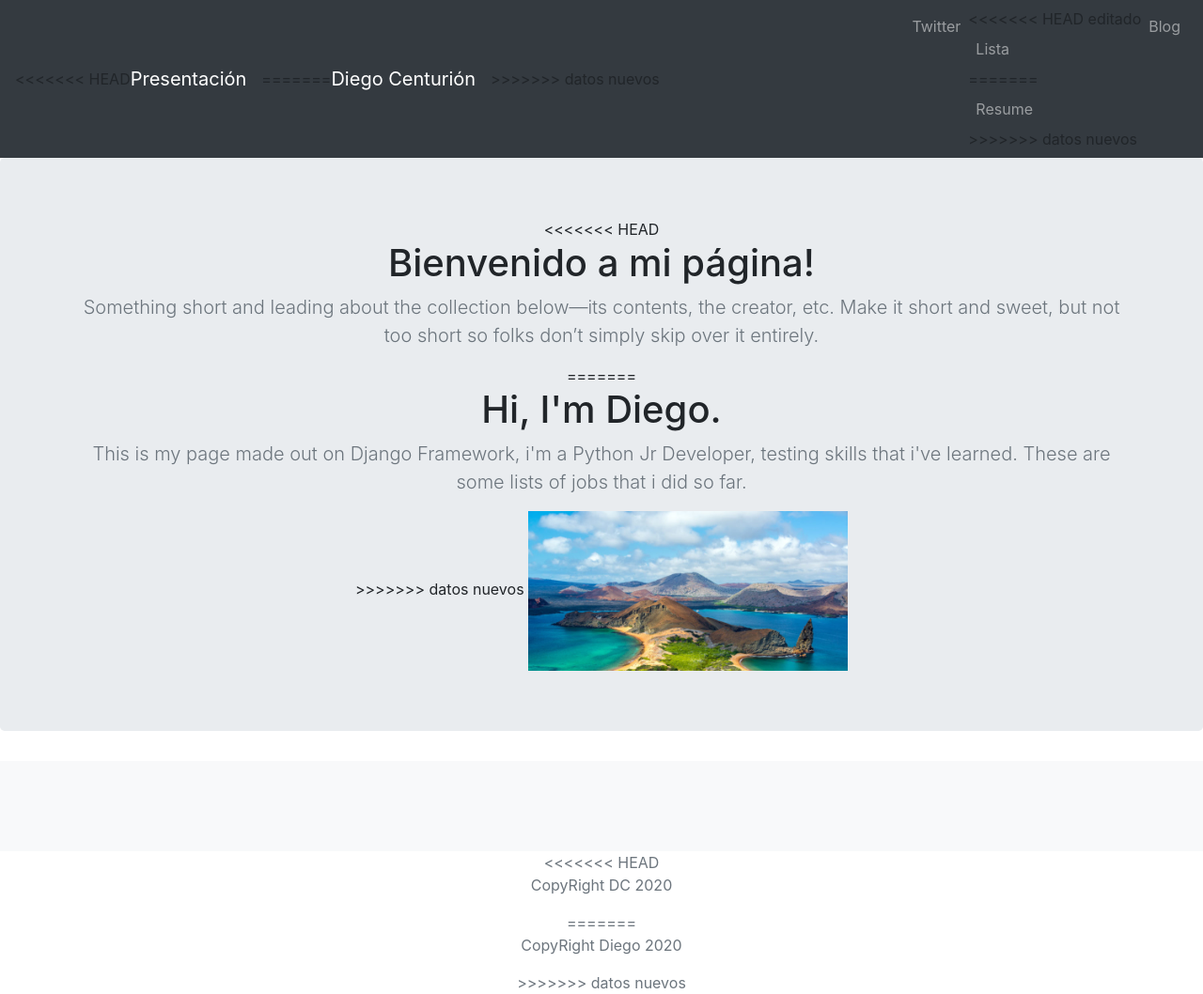
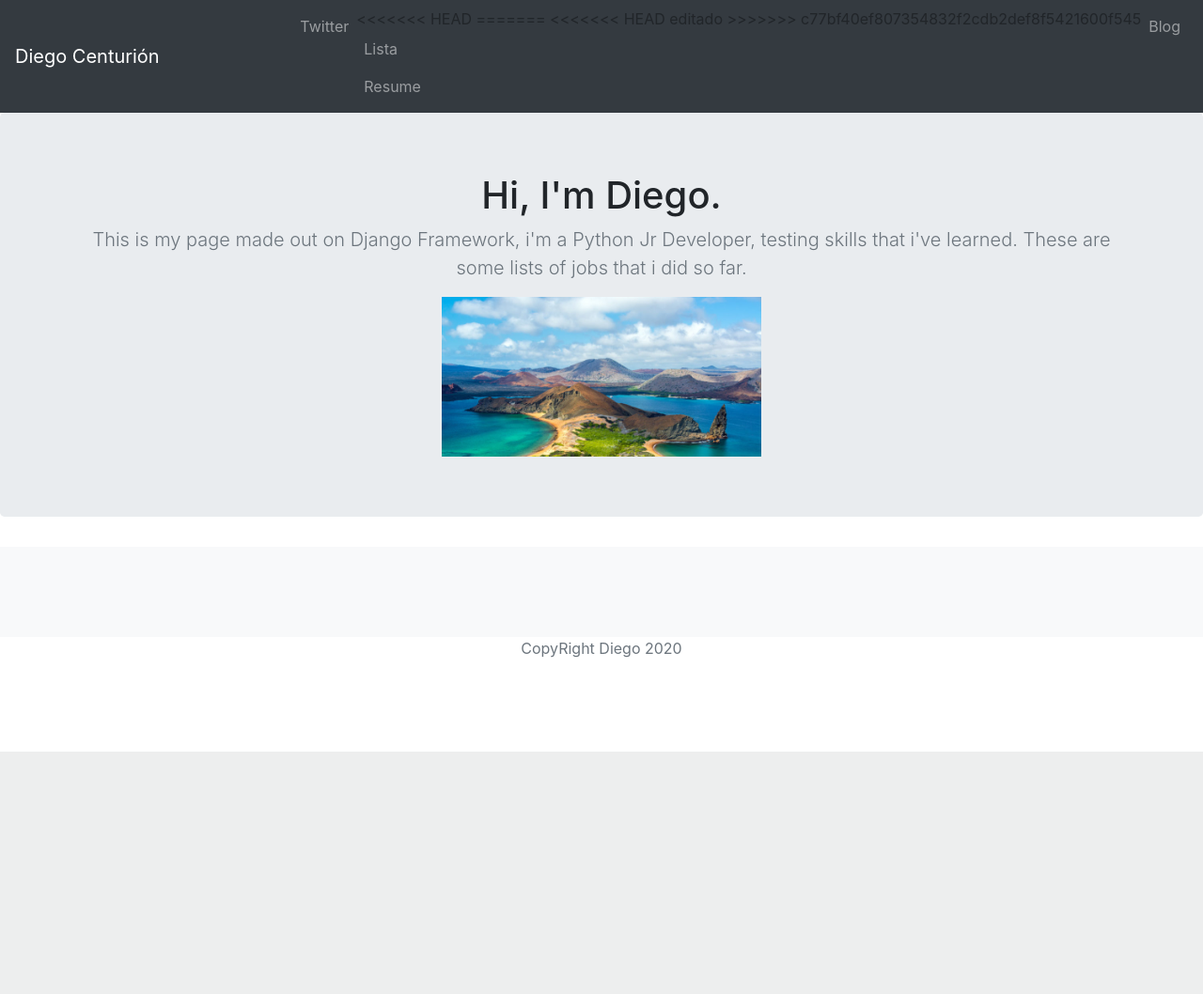
Before and after one commit to diegocent07/portfolio-project, a Django app: page / in a window 1280 px wide. Shown: the whole page at 94% size. After the commit the page ends 800 px from the top, so only its background shows below. Run offline with Django 3.2, Linux system fonts and the light colour scheme; data that the repository does not hold is empty; some libraries are stand-ins or nearby versions.

Commit message:
Add files via upload

```diff
--- a/jobs/templates/jobs/home.html
+++ b/jobs/templates/jobs/home.html
@@ -31,11 +31,7 @@
   <body>
     <header>
       <nav class="navbar navbar-expand-lg navbar-dark bg-dark">
-<<<<<<< HEAD
-        <a class="navbar-brand" href="{% url 'home' %}">Presentación</a>
-=======
         <a class="navbar-brand" href="{% url 'home' %}">Diego Centurión</a>
->>>>>>> datos nuevos
         <button class="navbar-toggler" type="button" data-toggle="collapse" data-target="#navbarNav" aria-controls="navbarNav" aria-expanded="false" aria-label="Toggle navigation">
           <span class="navbar-toggler-icon"></span>
         </button>
@@ -45,11 +41,12 @@
               <a class="nav-link" href="http://twitter.com">Twitter </a>
             </li>
             <li class="nav-item">
+<<<<<<< HEAD
+=======
 <<<<<<< HEAD editado
+>>>>>>> c77bf40ef807354832f2cdb2def8f5421600f545
               <a class="nav-link" href="{% static 'Lista.txt' %}">Lista</a>
-=======
               <a class="nav-link" href="{% static 'CV.pdf' %}">Resume</a>
->>>>>>> datos nuevos
             </li>
             <li class="nav-item">
               <a class="nav-link" href="{% url 'allblogs' %}">Blog</a>
@@ -64,18 +61,9 @@
 
   <section class="jumbotron text-center">
     <div class="container">
-<<<<<<< HEAD
-      <h1 class="jumbotron-heading">Bienvenido a mi página!</h1>
-      <p class="lead text-muted">Something short and leading about the collection below—its contents,
-         the creator, etc. Make it short and sweet, but not too short so folks don’t simply skip over it entirely.</p>
-      <p>
-
-      </p>
-=======
       <h1 class="jumbotron-heading">Hi, I'm Diego.</h1>
       <p class="lead text-muted">This is my page made out on Django Framework, i'm a Python Jr Developer, testing skills that i've learned. These are some lists of jobs that i did so far. </p>
 
->>>>>>> datos nuevos
       <img src="{% static 'index.png' %}" height="170px"/>
     </div>
   </section>
@@ -104,11 +92,7 @@
 
 <footer class="text-muted">
   <div class="container text-center">
-<<<<<<< HEAD
-    <p>CopyRight DC {% now "Y" %}</p>
-=======
     <p>CopyRight Diego {% now "Y" %}</p>
->>>>>>> datos nuevos
   </div>
 </footer>
 <script src="https://code.jquery.com/jquery-3.3.1.slim.min.js" integrity="sha384-q8i/X+965DzO0rT7abK41JStQIAqVgRVzpbzo5smXKp4YfRvH+8abtTE1Pi6jizo" crossorigin="anonymous"></script>
```
